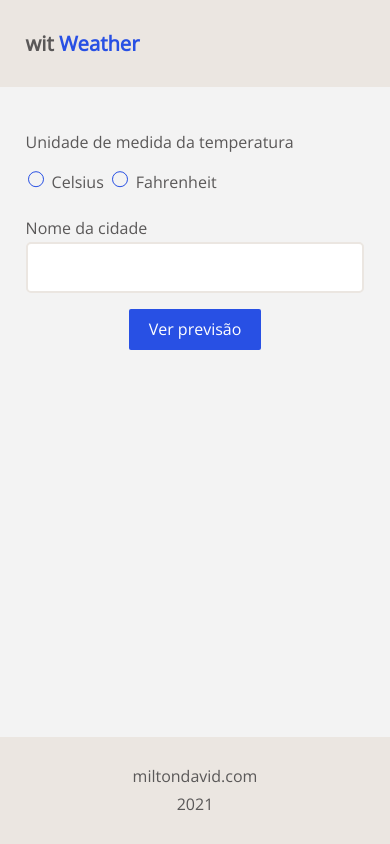
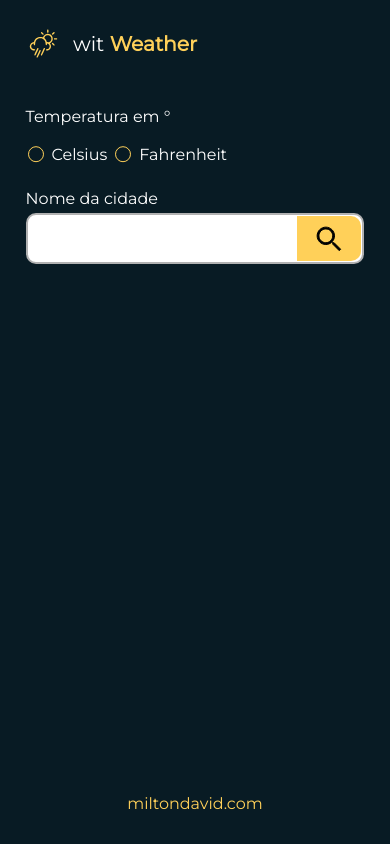
Before and after one commit to ToniMaunde/another-weather-forecast-app, a React (Vite) app: page / in a window 390 px wide. Built offline with nearby package versions, Linux system fonts and the light colour scheme.

Commit message:
feat: stable mobile version

```diff
--- a/index.html
+++ b/index.html
@@ -2,12 +2,12 @@
 <html lang="en">
   <head>
     <meta charset="UTF-8" />
-    <link rel="icon" type="image/svg+xml" href="/src/favicon.svg" />
+    <link rel="icon" type="image/svg+xml" href="/src/assets/logo.svg" />
     <meta name="viewport" content="width=device-width, initial-scale=1.0" />
     <title>wit Weather</title>
     <link rel="preconnect" href="https://fonts.googleapis.com">
     <link rel="preconnect" href="https://fonts.gstatic.com" crossorigin>
-    <link href="https://fonts.googleapis.com/css2?family=Open+Sans&display=swap" rel="stylesheet">
+    <link href="https://fonts.googleapis.com/css2?family=Montserrat&display=swap" rel="stylesheet">
   </head>
   <body>
     <div id="root"></div>
--- a/src/App.tsx
+++ b/src/App.tsx
@@ -1,57 +1,52 @@
-import { useState } from 'react'
-import { Formik, Form, Field } from 'formik'
+import { useEffect, useState } from 'react'
+import { Formik, Form, Field} from 'formik'
 import * as Yup from 'yup'
 import { weatherApiKey } from './api/apiKey'
-import { getCurrentWeatherInformation, getForecastWeatherInformation } from  "./api/index"
-import { WeatherForecast, GroupedWeatherForecast } from './types'
+import { getCurrentWeatherInformation, getForecastWeatherInformation, getCityTemperatureMap } from  "./api/index"
+import { WeatherForecast, GroupedWeatherForecast, CurrentMinMax } from './types'
 import Navbar from './components/Navbar'
 import Footer from './components/Footer'
 import styled from 'styled-components'
 import Forecast from './components/Forecast'
+import searchIcon from './assets/search.svg'
 
 const AppContainer = styled.div`
   width: 100%;
   display: flex;
   flex-direction: column;
-  padding: 1.6rem;
+  padding: 0 1.6rem;
 `
 
 const SubmitButton = styled.button`
-  font-family: 'Open Sans', sans-serif;
+  font-family: 'Montserrat', sans-serif;
   width: fit-content;
-  margin: 0 auto;
-  padding: 0.4rem 1.2rem;
-  background-color: var(--clr-primary);
-  color: #fff;
+  padding: 0.6rem 1.2rem;
+  background-color: var(--clr-secondary);
   border: none;
-  border-radius: 2px;
+  border-radius: 0 10px 10px 0;
+  z-index: 10;
+  top: 31px;
+  right: 3px;
+  position: absolute;
   &:disabled {
     background-color: var(--clr-tertiary);
   }
 `
 
 const ErrorMessage = styled.span`
-  color: red;
+  color: #cf7f7f;
   font-size: var(--fs-3);
   margin: -1rem 0 1rem 0;
-`
-
-const CurrentCity = styled.p`
-  font-size: var(--fs-6);
-  font-weight: 600;
-  text-align: center;
-  color: var(--clr-primary);
-  margin-bottom: 2rem;
 `
 
 function App() {
   const [groupedWeatherData, setGroupedWeatherData] = useState<Array<GroupedWeatherForecast>>([])
   const [temperatureUnit, setTemperatureUnit] = useState('')
+  const [currentMinMax, setCurrenMinMax] = useState<CurrentMinMax>({min: 0, max: 0, icon: ''})
   const [isDataReady, setIsDataReady] = useState(false)
   const [cityID, setCityID] = useState<number>(0)
-  const [currentCityResults, setCurrentCity] = useState('')
   const [cityNotFound, setCityNotFound] = useState(false)
-
+  const [temperatureMap, setTemperatureMap] = useState<string>('')
 
   const FormValidationSchema = Yup.object().shape({
     city: Yup.string()
@@ -63,11 +58,6 @@ function App() {
   const measurementSystem = (temp: string): string => {
     if (temp === 'Celsius') return 'metric'
     return 'imperial'
-  }
-
-  const temperatureUnitShortName = () => {
-    if (temperatureUnit === 'Celsius') return 'C'
-    return 'F'
   }
 
   const isCityIDDifferent = (oldCityID: number, newCityID: number) => {
@@ -85,25 +75,37 @@ function App() {
     return ((temp - 32) * 5/9).toFixed(2)
   }
 
-  const newWeatherDataMapper = (wd: WeatherForecast, temp: string) => {
-    const newMin = convertTemperature(wd.main.temp_min, temp)
-    const newMax = convertTemperature(wd.main.temp_max, temp)
+  const newWeatherDataMapper = (gwf: GroupedWeatherForecast[], temp: string): GroupedWeatherForecast[] => {
+    return gwf.map(el => {
+      const elementOfTheArray = el.weatherThroughOutDay.map(ell => {
+        const newMin = convertTemperature(ell.main.temp_min, temp)
+        const newMax = convertTemperature(ell.main.temp_max, temp)
+        const newFeelsLike = convertTemperature(ell.main.feels_like, temp)
+        const newTemp = convertTemperature(ell.main.temp, temp)
 
-    return {
-      dt: wd.dt,
-      weather: wd.weather,
+        const newWeatherThroughOutTheDay: WeatherForecast = {
+          dt: ell.dt,
           main: {
-        temp: wd.main.temp,
-        feels_like: wd.main.feels_like,
+          feels_like: parseFloat(newFeelsLike),
+          temp: parseFloat(newTemp),
           temp_min: parseFloat(newMin),
           temp_max: parseFloat(newMax)
+          },
+          weather: ell.weather
         }
+
+        return { ...newWeatherThroughOutTheDay }
+      })
+      return {
+        date: el.date,
+        weatherThroughOutDay: elementOfTheArray
       }
+    })
   }
 
   const formattedDate = (epoch: number): string => {
     return new Date(epoch * 1000)
-      .toLocaleDateString('pt-PT', {weekday: 'long', month: 'long', day: '2-digit'})
+      .toLocaleDateString('pt-PT', {weekday: 'long'})
   }
 
   const getAllDates = (array: Array<WeatherForecast>) => {
@@ -121,8 +123,8 @@ function App() {
     return new Array<string>(...set)
   }
 
-  const removeDuplicatesAndGroup = (listOfDates: string[], array:Array<WeatherForecast>)
-    : Array<GroupedWeatherForecast> => {
+  const removeDuplicatesAndGroup = (listOfDates: string[], array: WeatherForecast[])
+    : GroupedWeatherForecast[] => {
     const arrayWithoutDuplicates: string[] = removeDuplicates(listOfDates)
 
     const groupedData = arrayWithoutDuplicates.map(d => {
@@ -145,11 +147,15 @@ function App() {
     getCurrentWeatherInformation(values.city, weatherApiKey, measurementSystem(values.temp))
       .then(data => {
         setCityID(data.id)
+        setCurrenMinMax({
+          min: data.main.temp_min,
+          max: data.main.temp_max,
+          icon: data.weather[0].icon
+        })
 
         if (!isCityIDDifferent(cityID, data.id) && didTempUnitChange(values.temp)) {
-          setWeatherData((currentData) => {
-            const newWeatherData = currentData.map(wd => newWeatherDataMapper(wd, values.temp))
-            return newWeatherData
+          setGroupedWeatherData((prev) => {
+            return newWeatherDataMapper(prev, values.temp)
           })
           setIsDataReady(true)
           setSubmitting(false)
@@ -162,7 +168,10 @@ function App() {
               setGroupedWeatherData(() => [...groupWeatherForecastData(forecastForFiveDays)])
               setIsDataReady(true)
               setSubmitting(false)
-              console.log({data})
+            })
+            .finally(() => {
+              getCityTemperatureMap(1, weatherApiKey)
+                .then(data => setTemperatureMap(data))
             })
         } else setSubmitting(false)
       })
@@ -183,14 +192,12 @@ function App() {
           onSubmit={(values, {setSubmitting}) => {
             setTemperatureUnit(values.temp)
             setCityNotFound(false)
-            setCurrentCity(values.city)
             getData(values, setSubmitting)
           }}
           >
             {({
               values,
               errors,
-              touched,
               handleChange,
               handleBlur,
               handleSubmit,
@@ -198,7 +205,7 @@ function App() {
             }) => {
               return (
                 <Form onSubmit={handleSubmit} className="form">
-                  <p>Unidade de medida da temperatura</p>
+                  <p>Temperatura em °</p>
                   <span role="group" aria-labelledby="radio-group" className="temperature-unit">
                     <label className="radio">
                       <span className="radio__input">
@@ -206,6 +213,7 @@ function App() {
                           type="radio"
                           name="temp"
                           value="Celsius"
+                          onChange={handleChange}
                         />
                         <span className="radio__control"></span>
                       </span>
@@ -218,6 +226,7 @@ function App() {
                           type="radio"
                           name="temp"
                           value="Fahrenheit"
+                          onChange={handleChange}
                         />
                         <span className="radio__control"></span>
                       </span>
@@ -226,6 +235,7 @@ function App() {
                   </span>
                   {errors.temp && (<ErrorMessage>{errors.temp}</ErrorMessage>)}
 
+                  <span className="input-and-button">
                     <label className="label">
                       Nome da cidade
                       <Field
@@ -237,27 +247,30 @@ function App() {
                         value={values.city}
                         autoComplete="false"
                       />
+                      <SubmitButton type="submit" disabled={isSubmitting}>
+                        <img
+                          aria-hidden="true"
+                          src={searchIcon}
+                          alt="a search icon"
+                        />
+                      </SubmitButton>
                     </label>
 
                     {errors.city && (<ErrorMessage>{errors.city}</ErrorMessage>)}
                     {cityNotFound && (<ErrorMessage>Nome da cidade inválido.</ErrorMessage>)}
-
-                  <SubmitButton type="submit" disabled={isSubmitting}>
-                    Ver previsão
-                  </SubmitButton>
+                  </span>
                 </Form>
               )
             }}
         </Formik>
 
-        {!cityNotFound && <CurrentCity>{currentCityResults}</CurrentCity>}
-
-        {/* <Forecast
+        <Forecast
           isDataReady={isDataReady}
           cityNotFound={cityNotFound}
-          weatherData={weatherData}
-          temperatureUnitShortName={temperatureUnitShortName()}
-        /> */}
+          groupedWeatherData={groupedWeatherData}
+          currentMinMax={currentMinMax}
+          temperatureMap={temperatureMap}
+        />
       </AppContainer>
       <Footer />
     </div>
--- a/src/components/Footer.tsx
+++ b/src/components/Footer.tsx
@@ -5,9 +5,10 @@ const StyledFooter = styled.footer`
   flex-direction: column;
   align-items: center;
   justify-items: center;
-  background-color: var(--clr-secondary);
+  background-color: var(--clr-primary);
   padding: 1.6rem;
   margin-top: auto;
+  color: var(--clr-primary);
 `
 
 const Information = styled.span`
@@ -18,16 +19,15 @@ const Information = styled.span`
   text-align: center;
 `
 
-const Year = styled.p`
-  margin-bottom: 0;
+const ExternalLink = styled.a`
+  color: var(--clr-secondary);
 `
 
 const Footer = () => {
   return (
     <StyledFooter>
       <Information>
-        <a href="https://miltondavid.com" target="_blank" rel="noreferrer">miltondavid.com</a>
-        <Year>{new Date().getFullYear()}</Year>
+        <ExternalLink href="https://miltondavid.com" target="_blank" rel="noreferrer">miltondavid.com</ExternalLink>
       </Information>
     </StyledFooter>
   )
--- a/src/components/Navbar.tsx
+++ b/src/components/Navbar.tsx
@@ -1,8 +1,9 @@
-import styled, { css } from 'styled-components'
+import styled from 'styled-components'
+import logoImg from '../assets/logo.svg'
 
 const Nav = styled.nav`
   display: flex;
-  background-color: var(--clr-secondary);
+  background-color: var(--clr-primary);
 `
 
 const Ul = styled.ul`
@@ -12,20 +13,21 @@ const Ul = styled.ul`
 `
 
 const Logo = styled.span`
-  font-weight: 600;
   font-size: var(--fs-6);
-  color: var(--clr-tertiary);
+  color: #FFFFFF;
+  margin-left: 12px;
 `
 
 const LogoSecondaryText = styled.span`
-  color: var(--clr-primary);
+  font-weight: 600;
+  color: var(--clr-secondary);
 `
 
 const Navbar = () => {
   return (
     <Nav>
       <Ul>
-        <Logo>wit <LogoSecondaryText>Weather</LogoSecondaryText></Logo>
+        <img src={logoImg} alt="img logo" /> <Logo>wit <LogoSecondaryText>Weather</LogoSecondaryText></Logo>
       </Ul>
     </Nav>
   )
--- a/src/index.css
+++ b/src/index.css
@@ -12,10 +12,11 @@
   --fs-7: 1.424rem;
   --fs-8: 1.602rem;
   --fs-9: 1.802rem;
-  --clr-primary: #2850e4;
-  --clr-secondary: #ebe6e1;
-  --clr-tertiary: #5a5858;
-  --clr-quaternary: #f3f3f3;
+  --clr-primary: #081B24;
+  --clr-secondary: #FFD059;
+  --clr-tertiary: #152C39;
+  --clr-quaternary: #5985FF;
+  --clr-quinary: #B1B1B1;
 }
 
 
@@ -57,12 +58,12 @@ html:focus-within {
 }
 
 body {
-  font-family: 'Open Sans', sans-serif;
+  font-family: 'Montserrat', sans-serif;
   min-height: 100vh;
   text-rendering: optimizeSpeed;
   font-weight: 400;
   line-height: 1.75;
-  background-color: var(--clr-quaternary);
+  background-color: var(--clr-primary);
   padding: 0;
   margin: 0;
 }
@@ -134,8 +135,7 @@ h5,
 a,
 label,
 li {
-  font-family: 'Open Sans', sans-serif;
-  color: var(--clr-tertiary);
+  font-family: 'Montserrat', sans-serif;
 }
 
 h1 {
@@ -163,15 +163,18 @@ input {
   padding: 0.6rem 0 0.6rem 0.4rem;
   width: 100%;
   background-color: #fff;
-  color: var(--clr-tertiary);
+  color: #000000;
   outline: none;
-  border: 2px solid var(--clr-secondary);
-  border-radius: 5px;
-  margin-bottom: 1rem;
+  border: 2px solid var(--clr-quinary);
+  border-radius: 10px;
 }
 
 input:focus-within {
-  border: 2px solid var(--clr-tertiary);
+  border: 2px solid var(--clr-secondary);
+}
+
+.input-and-button {
+  position: relative;
 }
 
 /*
@@ -185,30 +188,33 @@ input:focus-within {
   margin: 1rem 0 2.6rem 0;
 }
 
+.form p,
+span {
+  color: #FFFFFF;
+}
 
 .label {
   display: flex;
   flex-direction: column;
-  color: var(--clr-tertiary);
+  color: #FFFFFF;
 }
 
 .forecast {
   display: flex;
   flex-direction: column;
   width: 100%;
-  margin: 0 auto 1rem auto;
+  margin: 0 auto;
+  background-color: var(--clr-tertiary);
+  border-radius: 10px;
 }
-
 
 .forecast__item {
   display: flex;
   flex-direction: column;
   width: 100%;
-  min-height: 6rem;
-  padding: 1rem 1rem 2rem 1rem;
   border-radius: 10px;
-  background-color: var(--clr-secondary);
   margin-bottom: 2rem;
+  padding: 0 0.8rem 0.8rem 0.8rem;
 }
 
 .forecast__item:last-of-type {
@@ -219,23 +225,49 @@ input:focus-within {
   display: flex;
   align-items: center;
   font-size: var(--fs-3);
+  margin-bottom: 0.4rem;
 }
 
-/* .forecast__title p{
-  margin-bottom: 0;
-} */
+.forecast__weekday {
+  margin-right: 0.4rem;
+  color: var(--clr-quaternary);
+}
 
-.forecast__temp {
+.forecast__min-max {
+  margin: 0 auto;
+}
+
+.forecast__temps {
+  display: flex;
+  justify-items: center;
+  text-align: center;
+  overflow-x: scroll;
+}
+
+.forecast__temp-period {
   display: flex;
   flex-direction: column;
-  align-items: center;
-  justify-items: center;
-  margin: 1rem auto 0 auto;
+  margin-right: 1.1rem;
+  min-width: 47.61px;
+}
+
+.forecast__temp-period:nth-child(4) {
+  margin-right: 0;
+}
+
+.forecast__temp-period:nth-child(5) {
+  margin-left: 1rem;
+}
+
+.forecast__time {
+  font-size: var(--fs-3);
+  color: var(--clr-quinary);
 }
 
 .forecast img {
-  width: 4rem;
-  height: 4rem;
+  width: 3rem;
+  height: 3rem;
+  margin-left: auto;
 }
 
 .forecast__temp h2 {
@@ -280,7 +312,7 @@ input:focus-within {
   width: 1em;
   height: 1em;
   border-radius: 50%;
-  border: 0.1em solid var(--clr-primary);
+  border: 0.1em solid var(--clr-secondary);
   transform: translateY(-0.05em);
 }
 
@@ -289,5 +321,5 @@ input:focus-within {
 }
 
 .radio__input input:checked + .radio__control {
-  background: radial-gradient(var(--clr-primary) 50%, rgba(255, 0, 0, 0) 51%);
+  background: radial-gradient(var(--clr-secondary) 50%, rgba(255, 0, 0, 0) 51%);
 }
--- a/src/types/index.ts
+++ b/src/types/index.ts
@@ -18,3 +18,9 @@ export interface GroupedWeatherForecast {
   date: string;
   weatherThroughOutDay: Array<WeatherForecast>;
 }
+
+export interface CurrentMinMax {
+  min: number;
+  max: number;
+  icon: string;
+}
```
Also changed, not shown: src/api/index.ts (+17 -0 lines), src/components/Forecast.tsx (+50 -17 lines), src/assets/logo.svg (added), src/assets/search.svg (added). Lines whose indentation alone changed are shown as unchanged.
